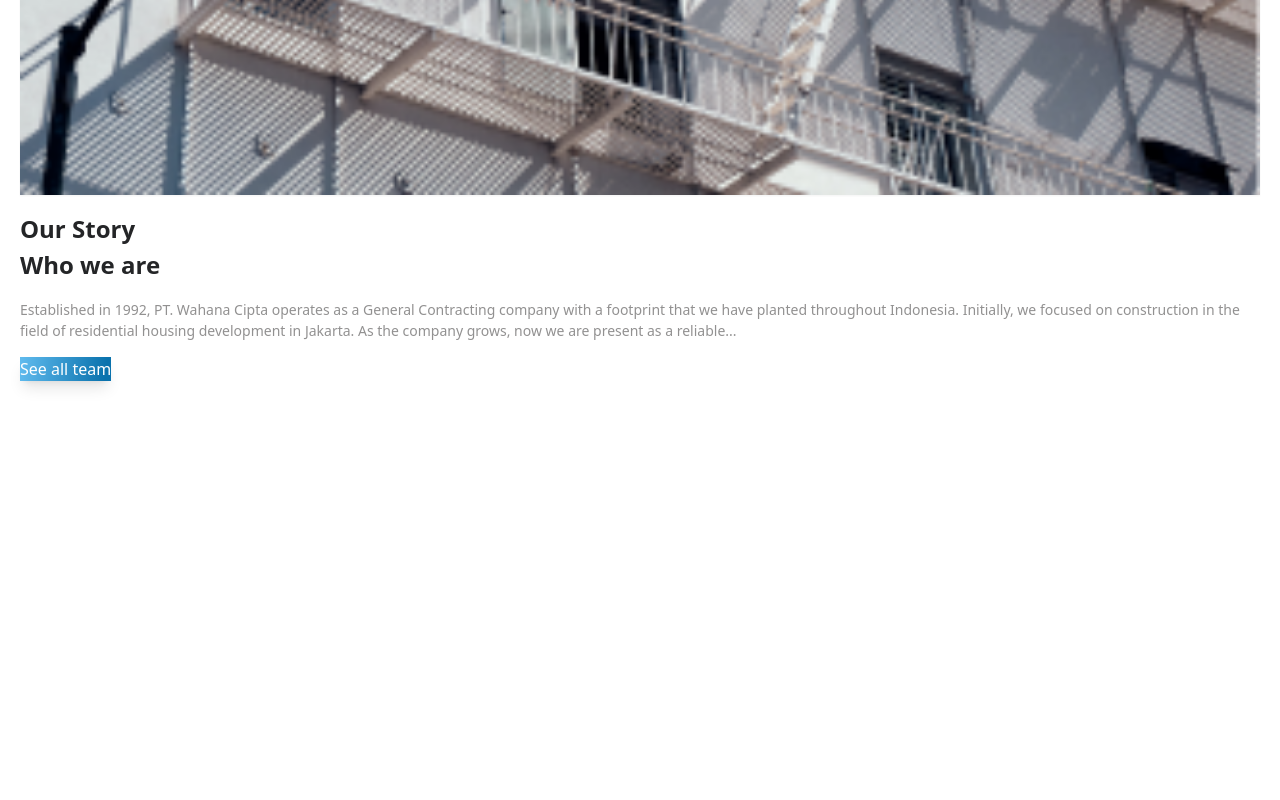
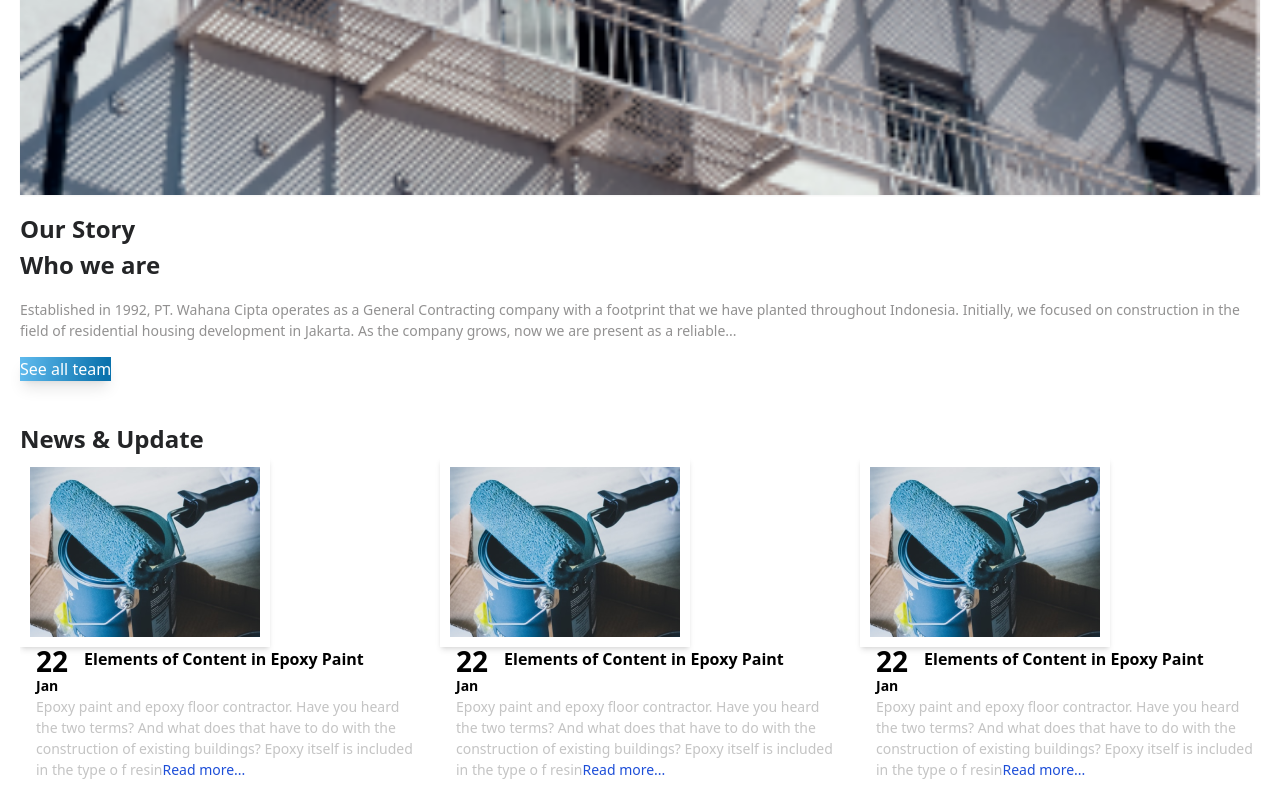
Before and after one commit to Chandrakishortiwari/Real-Estate-App, a website: page src/index.html in a window 1280 px wide. Shown: the part 3473-4273 px from the top of the page. Before the commit the page ends 3874 px from the top, so only its background shows below. Drawn offline with Linux system fonts and the light colour scheme.

Commit message:
Work on News & Updates section

```diff
--- a/src/index.html
+++ b/src/index.html
@@ -122,7 +122,9 @@
       <!-- Services Cards section -->
 
       <section class="p-5 mt-4">
+
         <div class="flex gap-5 overflow-x-auto">
+
           <div class="flex flex-col gap2 text-left min-w-[16.25rem]">
             <div>
               <img class="shadow-md" src="./images/Service1.png" alt="" />
@@ -155,7 +157,9 @@
               Showrooms, Supermalls and Office Buildings
             </p>
           </div>
+
         </div>
+
       </section>
 
       <!-- Features section -->
@@ -291,6 +295,89 @@
 
       </section>
 
+       <!-- News & Updates section -->
+
+       <section class="p-5">
+
+        <h2 class="font-semibold text-xl text-[#242527]">
+         News & Update
+        </h2>
+
+        <div class="flex gap-5 overflow-x-auto ">
+
+          <div class="flex flex-col gap2 text-left min-w-[16.25rem]">
+            <div>
+              <img class="shadow-md" src="./images/Paint.png" alt="" />
+            </div>
+
+           <div class="flex align-baseline gap-4 ml-4">
+             <div class="flex flex-col">
+              <p class="text-2xl font-bold leading-none">22</p>
+              <p class="text-base font-semibold">Jan</p>
+             </div>
+            <h4 class="text-md font-semibold">Elements of Content in Epoxy Paint </h4>
+           </div>
+
+            <p class="text-base text-[#C4C4C4] ml-4">
+              Epoxy paint and epoxy floor
+contractor. Have you heard the two terms? And what does
+that have to do with the construction of existing buildings?
+Epoxy itself is included in the type o
+f resin<span class="text-blue-700">Read more...</span>
+            </p>
+          </div>
+
+          <div class="flex flex-col gap2 text-left min-w-[16.25rem]">
+            <div>
+              <img class="shadow-md" src="./images/Paint.png" alt="" />
+            </div>
+
+           <div class="flex align-baseline gap-4 ml-4">
+             <div class="flex flex-col">
+              <p class="text-2xl font-bold leading-none">22</p>
+              <p class="text-base font-semibold">Jan</p>
+             </div>
+            <h4 class="text-md font-semibold">Elements of Content in Epoxy Paint </h4>
+           </div>
+
+            <p class="text-base text-[#C4C4C4] ml-4">
+              Epoxy paint and epoxy floor
+contractor. Have you heard the two terms? And what does
+that have to do with the construction of existing buildings?
+Epoxy itself is included in the type o
+f resin<span class="text-blue-700">Read more...</span>
+            </p>
+          </div>
+
+          <div class="flex flex-col gap2 text-left min-w-[16.25rem]">
+            <div>
+              <img class="shadow-md" src="./images/Paint.png" alt="" />
+            </div>
+
+           <div class="flex align-baseline gap-4 ml-4">
+             <div class="flex flex-col">
+              <p class="text-2xl font-bold leading-none">22</p>
+              <p class="text-base font-semibold">Jan</p>
+             </div>
+            <h4 class="text-md font-semibold">Elements of Content in Epoxy Paint </h4>
+           </div>
+
+            <p class="text-base text-[#C4C4C4] ml-4">
+              Epoxy paint and epoxy floor
+contractor. Have you heard the two terms? And what does
+that have to do with the construction of existing buildings?
+Epoxy itself is included in the type o
+f resin<span class="text-blue-700">Read more...</span>
+            </p>
+          </div>
+
+        </div>
+
+
+
+       </section>
+
+
 
     </main>
   </body>
```
Also changed, not shown: src/images/Paint.png (added), src/output.css.
